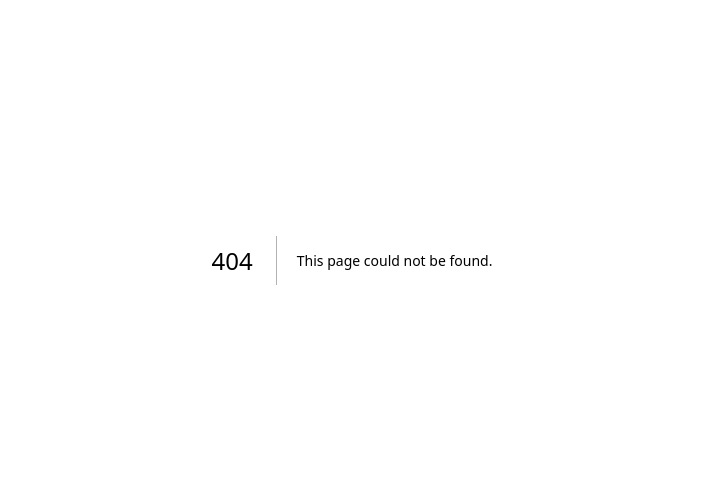
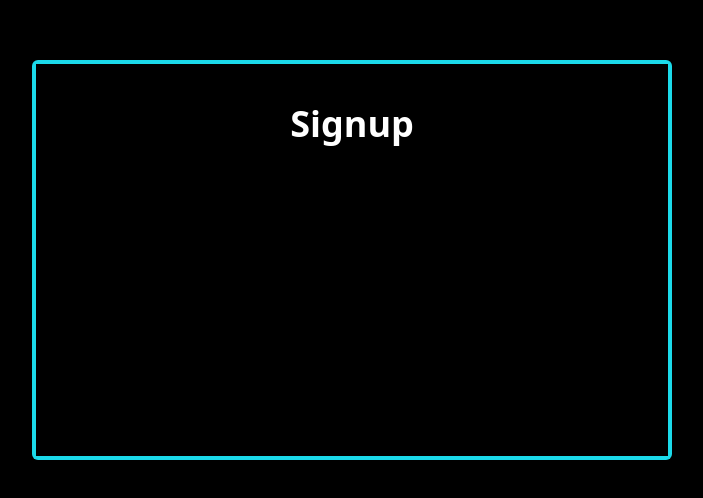
Before and after one commit to oriodev/hyperfixationapp, a Next.js app: page /signup in a window 1280 px wide. Before the commit this address had no page. Shown: the part 140-638 px from the top of the page, without its empty margins (288-991 px from the left). Built offline with nearby package versions, Linux system fonts and the light colour scheme.

Commit message:
[002-auth-page-set-up] made login and signup pages
- made login and signup pages
- created auth component
- added shiny animated border to auth component

```diff
--- /dev/null
+++ b/app/(auth)/login/page.tsx
@@ -0,0 +1,11 @@
+import AuthContainer from "@/components/containers/auth-container";
+
+export default function Login() {
+  const title = 'Login'
+
+  return (
+    <div className="h-screen w-screen bg-black flex justify-center items-center">
+      <AuthContainer title={title} />
+    </div>
+  );
+}
--- /dev/null
+++ b/app/(auth)/signup/page.tsx
@@ -0,0 +1,11 @@
+import AuthContainer from "@/components/containers/auth-container";
+
+export default function SignUp() {
+  const title = "Signup"
+
+  return (
+    <div className="h-screen w-screen bg-black flex justify-center items-center">
+      <AuthContainer title={title} />
+    </div>
+  );
+}
--- a/app/globals.css
+++ b/app/globals.css
@@ -1 +1,16 @@
 @import "tailwindcss";
+
+* {
+    color: white;
+}
+
+/* ----------------------------------------------
+* Generated by Gradienty on 2025-08-17 18:11
+* animation color-change-2x-alternate
+* ----------------------------------------
+*/
+@keyframes color-change-2x-alternate {0% { background: #19dcea; } 100% { background: #b22cff;} }
+
+.color-change-2x-alternate {
+    animation: color-change-2x-alternate 2s linear 0s infinite alternate both;
+}
--- /dev/null
+++ b/components/containers/auth-container.tsx
@@ -0,0 +1,19 @@
+"use client"
+
+import TextInput from "../form/text-input";
+
+interface AuthContainerProps {
+  title: string;
+}
+
+const AuthContainer = ({ title }: AuthContainerProps) => {
+  return (
+    <div className="h-1/2 w-1/2 color-change-2x-alternate rounded-md p-1">
+      <div className="h-full w-full bg-black flex flex-col items-center p-10">
+        <h2 className="text-white font-black text-4xl">{title}</h2>
+      </div>
+    </div>
+  )
+}
+
+export default AuthContainer;
```
Also changed, not shown: app/page.tsx (line endings or trailing spaces).
